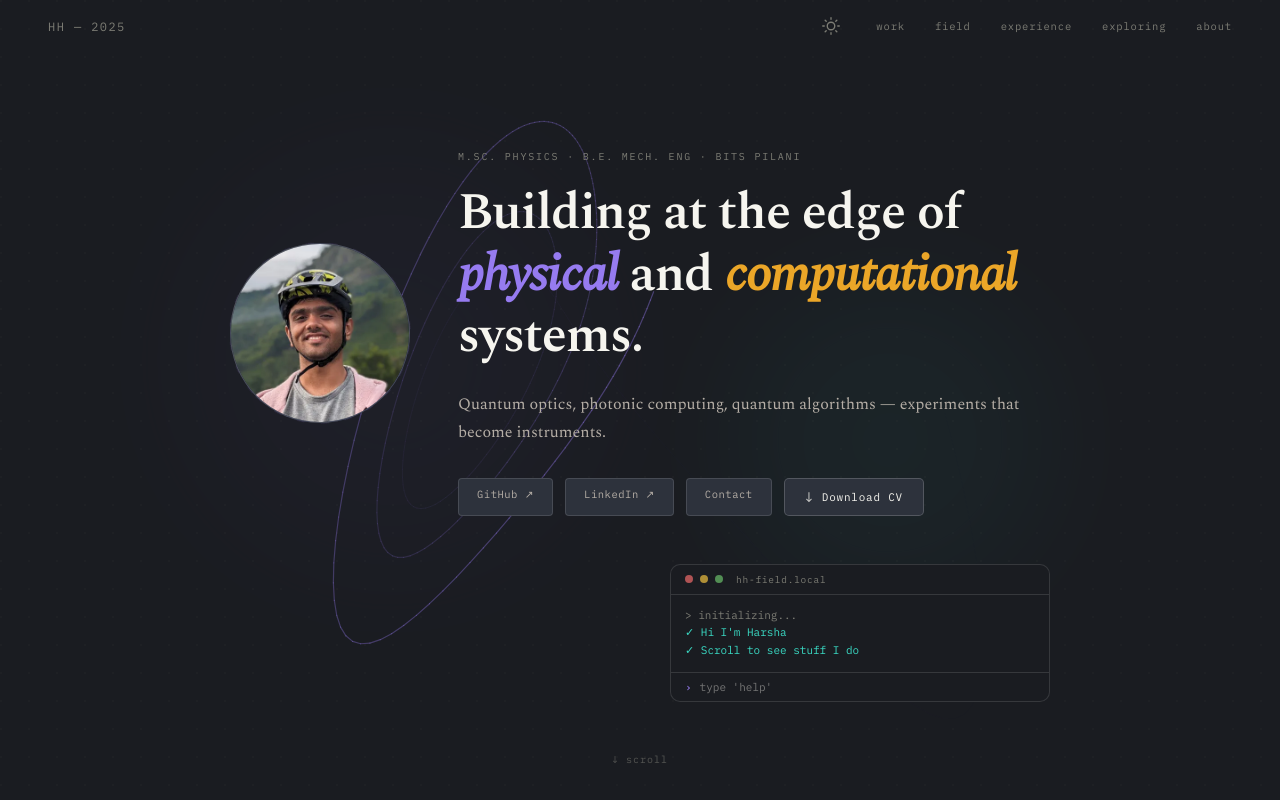
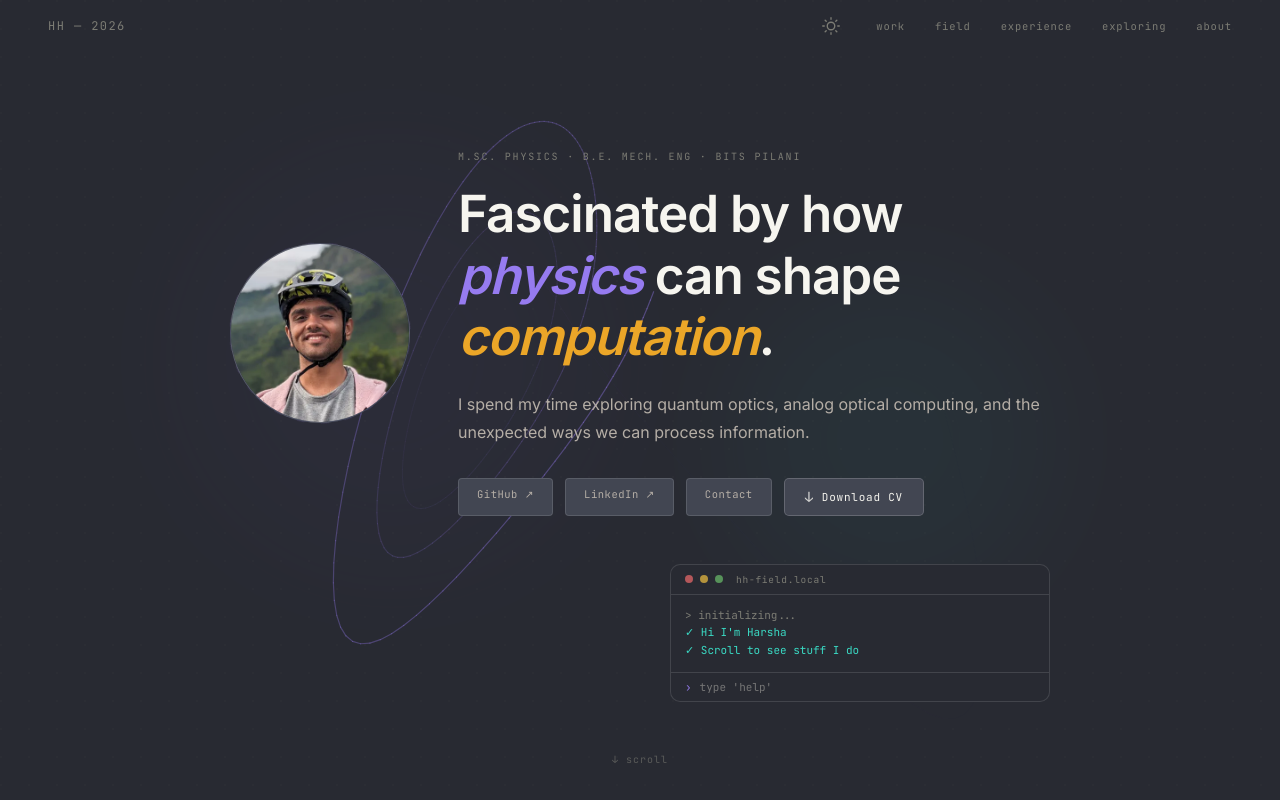
Before and after one commit to harsha-helix/portfolio, a React (Vite) app: page / in a window 1280 px wide. Shown: the top 800 px of the page. Built offline with nearby package versions, Linux system fonts and the light colour scheme.

Commit message:
theme and content adjust

```diff
--- a/index.html
+++ b/index.html
@@ -5,7 +5,7 @@
   <link rel="preconnect" href="https://fonts.googleapis.com">
   <link rel="preconnect" href="https://fonts.gstatic.com" crossorigin>
   <link
-    href="https://fonts.googleapis.com/css2?family=Spectral:ital,wght@0,400;0,500;0,600;1,400&family=IBM+Plex+Mono:wght@400;500&display=swap"
+    href="https://fonts.googleapis.com/css2?family=Inter:wght@400;500;600&family=JetBrains+Mono:wght@400;500&display=swap"
     rel="stylesheet">
   <meta charset="UTF-8" />
   <link rel="icon" type="image/svg+xml" href="/favicon.svg" />
--- a/src/App.jsx
+++ b/src/App.jsx
@@ -54,7 +54,7 @@ function Portfolio() {
         transition: "all 0.4s ease"
       }}>
         <span style={{ fontFamily: MONO, fontSize: 12, color: T.textDim, letterSpacing: "0.12em" }}>
-          HH — 2025
+          HH — 2026
         </span>
         <div style={{ display: "flex", gap: isMobile ? 12 : 30, alignItems: "center", position: "relative" }}>
           <button onClick={toggleTheme} title="Toggle Theme" style={{ background: "transparent", border: "none", cursor: "pointer", color: T.textDim, transition: "color 0.2s", display: "flex", alignItems: "center", padding: "6px" }} onMouseEnter={e => e.currentTarget.style.color = T.text} onMouseLeave={e => e.currentTarget.style.color = T.textDim}>
@@ -164,21 +164,19 @@ function Portfolio() {
                 fontSize: "clamp(30px,4vw,52px)", fontWeight: 600, lineHeight: 1.2,
                 color: T.text, margin: "0 0 22px", letterSpacing: "-0.02em"
               }}>
-                Building at the edge of{" "}
-                <em style={{ fontStyle: "italic", color: T.accent1 }}>physical</em>{" "}
-                and{" "}
-                <em style={{ fontStyle: "italic", color: T.accent3 }}>computational</em>{" "}
-                systems.
+                Fascinated by how{" "}
+                <em style={{ fontStyle: "italic", color: T.accent1 }}>physics</em>{" "}
+                can shape{" "}
+                <em style={{ fontStyle: "italic", color: T.accent3 }}>computation</em>.
               </h1>
               <p style={{ fontSize: 16, color: T.textMid, lineHeight: 1.75, margin: "0 0 32px" }}>
-                Quantum optics, photonic computing, quantum algorithms —
-                experiments that become instruments.
+                I spend my time exploring quantum optics, analog optical computing, and the unexpected ways we can process information.
               </p>
               <div style={{ display: "flex", gap: 12, flexWrap: "wrap" }}>
                 {[
                   { label: "GitHub ↗", href: "https://github.com/harsha-helix" },
                   { label: "LinkedIn   ↗", href: "https://www.linkedin.com/in/harshavardhan-hajeri-01b279254/" },
-                  { label: "Contact", href: "mailto:f20212402@goa.bits-pilani.ac.in" },
+                  { label: "Contact", href: "mailto:tau.harsha@gmail.com" },
                 ].map((l) => (
                   <a key={l.label} href={l.href}
                     style={{
@@ -247,7 +245,7 @@ function Portfolio() {
         background: T.bg2
       }}>
         <span style={{ fontFamily: MONO, fontSize: 10, color: T.textDim }}>
-          Harshavardhan Hajeri · BITS Pilani · 2025
+          Harshavardhan Hajeri · BITS Pilani · 2026
         </span>
         <div style={{ display: "flex", gap: 5, alignItems: "center" }}>
           {[T.accent1, T.accent3, T.accent2, T.accent4].map((c, i) => (
@@ -257,7 +255,7 @@ function Portfolio() {
             }} />
           ))}
           <span style={{ fontFamily: MONO, fontSize: 10, color: T.textDim, marginLeft: 8 }}>
-            f20212402@goa.bits-pilani.ac.in
+            tau.harsha@gmail.com
           </span>
         </div>
       </footer>
--- a/src/components/sections/AboutSection.jsx
+++ b/src/components/sections/AboutSection.jsx
@@ -36,25 +36,25 @@ export default function AboutSection() {
               M.Sc. Physics · B.E. Mechanical Engineering · BITS Pilani
             </p>
             <p style={{ fontSize: 16, color: T.textMid, lineHeight: 1.85, margin: "0 0 20px", fontFamily: SERIF }}>
-              I build at the intersection of quantum optics, photonic computing, and quantum algorithms.
-              Currently researching at IIT Madras under Prof. Anil Prabhakar — spatial light modulators,
-              nonlinear cavities, and analog optical computation.
+              I've always been drawn to the idea of using the physical world to process information differently.
+              Currently, I'm learning and researching at IIT Madras under Prof. Anil Prabhakar,
+              where I get to work hands-on with spatial light modulators and nonlinear cavities to explore analog optical computation.
             </p>
             <p style={{ fontSize: 16, color: T.textMid, lineHeight: 1.85, margin: "0 0 20px", fontFamily: SERIF }}>
-              Co-founder of Qugain Quantum Technologies, where we released{" "}
-              <span style={{ fontFamily: MONO, fontSize: 14, color: T.accent1 }}>qtsit</span> — discrete-time
-              quantum walk implementations applied to reinforcement learning problems.
+              Earlier on, I co-founded Qugain Quantum Technologies—an incredible experience that pushed me to learn rapidly.
+              There, we built{" "}
+              <span style={{ fontFamily: MONO, fontSize: 14, color: T.accent1 }}>qtsit</span> to explore how discrete-time
+              quantum walks could be applied to reinforcement learning problems.
             </p>
             <p style={{ fontSize: 15, color: "#70706a", lineHeight: 1.8, margin: "0 0 36px", fontFamily: SERIF }}>
-              I'm interested in systems where physics is not just the substrate but the computation.
-              Interference patterns as optimization. Walks as search. Cavities as signal processors.
-              The boundary is interesting.
+              What really excites me are systems where physics is intimately tied to the computation itself.
+              The idea that we can use interference patterns to solve problems, or optical cavities to process signals,
+              feels incredibly elegant to me. There's so much to learn at this boundary, and I'm eager to keep exploring it.
             </p>
             <div style={{ display: "flex", gap: 10, flexWrap: "wrap" }}>
               {[
-                { label: "Email", href: "mailto:f20212402@goa.bits-pilani.ac.in", note: "contact" },
+                { label: "Email", href: "mailto:tau.harsha@gmail.com", note: "contact" },
                 { label: "GitHub ↗", href: "https://github.com/harsha-helix", note: "open source" },
-
               ].map(({ label, href, note }) => (
                 <a key={label} href={href} style={{
                   fontFamily: MONO, fontSize: 10.5, color: T.textMid,
--- a/src/context/ThemeContext.jsx
+++ b/src/context/ThemeContext.jsx
@@ -1,14 +1,14 @@
 import { createContext } from "react";
 
-export const MONO = "'IBM Plex Mono', monospace";
-export const SERIF = "'Spectral', 'Georgia', serif";
+export const MONO = "'JetBrains Mono', monospace";
+export const SERIF = "'Inter', sans-serif";
 
 export const D = {
-    bg: "#1a1c21",
-    bg2: "#21242a",
-    bg3: "#272b33",
-    surface: "#2d323c",
-    surfaceHi: "#363c48",
+    bg: "#282a32",
+    bg2: "#32353e",
+    bg3: "#3c404a",
+    surface: "#424652",
+    surfaceHi: "#4f5462",
     border: "rgba(255,255,255,0.12)",
     borderMed: "rgba(255,255,255,0.18)",
     borderHi: "rgba(255,255,255,0.26)",
```
